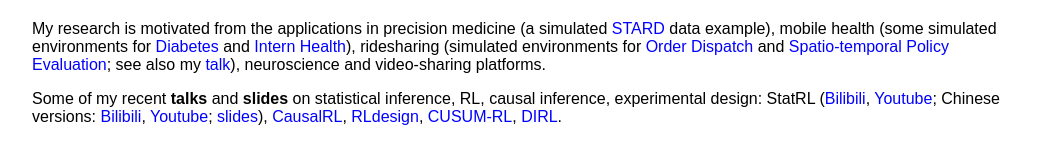
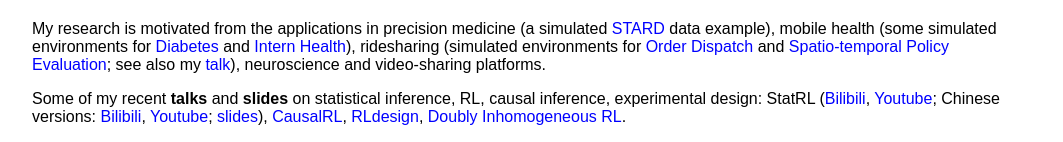
Before and after one commit to callmespring/callmespring.github.io, a Jekyll site: the page built from index.md, in a window 1280 px wide. Shown: the part 1239-1381 px from the top of the page, without its empty margins (108-1171 px from the left). Built offline with Jekyll 4.4.1, drawn with Linux system fonts in a browser that asks for light colours.

Commit message:
Update index.md

```diff
--- a/index.md
+++ b/index.md
@@ -30,7 +30,7 @@
 
 My research is motivated from the applications in precision medicine (a simulated [STARD](https://cran.r-project.org/web/packages/ITRSelect/index.html) data example), mobile health (some simulated environments for [Diabetes](https://github.com/RunzheStat/TestMDP) and [Intern Health](https://github.com/limengbinggz/cusum-rl)), ridesharing (simulated environments for [Order Dispatch](https://github.com/callmespring/MDPOD) and [Spatio-temporal Policy Evaluation](https://github.com/RunzheStat/CausalMARL); see also my [talk](https://www.bilibili.com/video/BV1yo4y1j7FU/?spm_id_from=333.337.search-card.all.click&vd_source=0ff25cf8645aa63231bec2428b94bf6f)), neuroscience and video-sharing platforms.
 
-Some of my recent **talks** and **slides** on statistical inference, RL, causal inference, experimental design: StatRL ([Bilibili](https://www.bilibili.com/video/BV1ZP4y1r7DC/?spm_id_from=333.337.search-card.all.click&vd_source=0ff25cf8645aa63231bec2428b94bf6f), [Youtube](https://www.youtube.com/watch?v=-SW9PevZThs&t=982s); Chinese versions: [Bilibili](https://www.bilibili.com/video/BV1kP411f7dA/?spm_id_from=333.337.search-card.all.click), [Youtube](https://www.youtube.com/watch?v=7NWBLuok8nk&t=3048s); [slides](https://callmespring.github.io/slides/StatRL.pdf)), [CausalRL](https://www.youtube.com/watch?v=Zor1CmRyycw&t=397s), [RLdesign](https://callmespring.github.io/slides/design.pdf), [CUSUM-RL](https://www.dropbox.com/scl/fi/7c5qktf8pouykzl4prwet/video.mp4?rlkey=2chyc6rxxmm7z06g21hp5zc34&st=sqg2i48u&dl=0), [DIRL](https://callmespring.github.io/slides/DIRL.pdf).
+Some of my recent **talks** and **slides** on statistical inference, RL, causal inference, experimental design: StatRL ([Bilibili](https://www.bilibili.com/video/BV1ZP4y1r7DC/?spm_id_from=333.337.search-card.all.click&vd_source=0ff25cf8645aa63231bec2428b94bf6f), [Youtube](https://www.youtube.com/watch?v=-SW9PevZThs&t=982s); Chinese versions: [Bilibili](https://www.bilibili.com/video/BV1kP411f7dA/?spm_id_from=333.337.search-card.all.click), [Youtube](https://www.youtube.com/watch?v=7NWBLuok8nk&t=3048s); [slides](https://callmespring.github.io/slides/StatRL.pdf)), [CausalRL](https://www.youtube.com/watch?v=Zor1CmRyycw&t=397s), [RLdesign](https://callmespring.github.io/slides/design.pdf), [Doubly Inhomogeneous RL](https://callmespring.github.io/slides/DIRL.pdf).
 
 A summary of my past/current research: **Statistical Methods in Reinforcement Learning**
 
```
